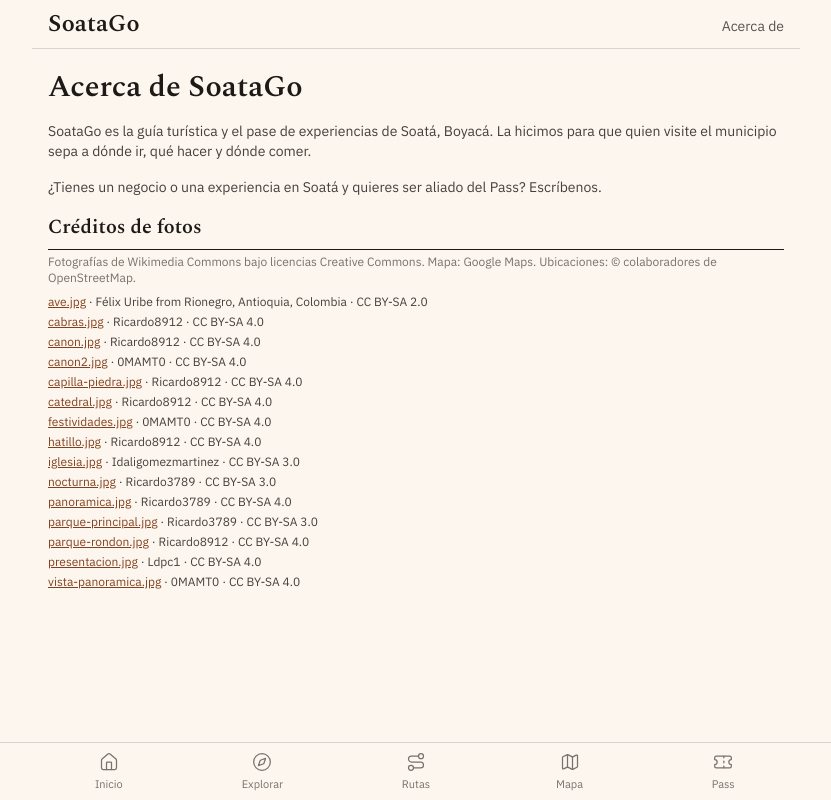
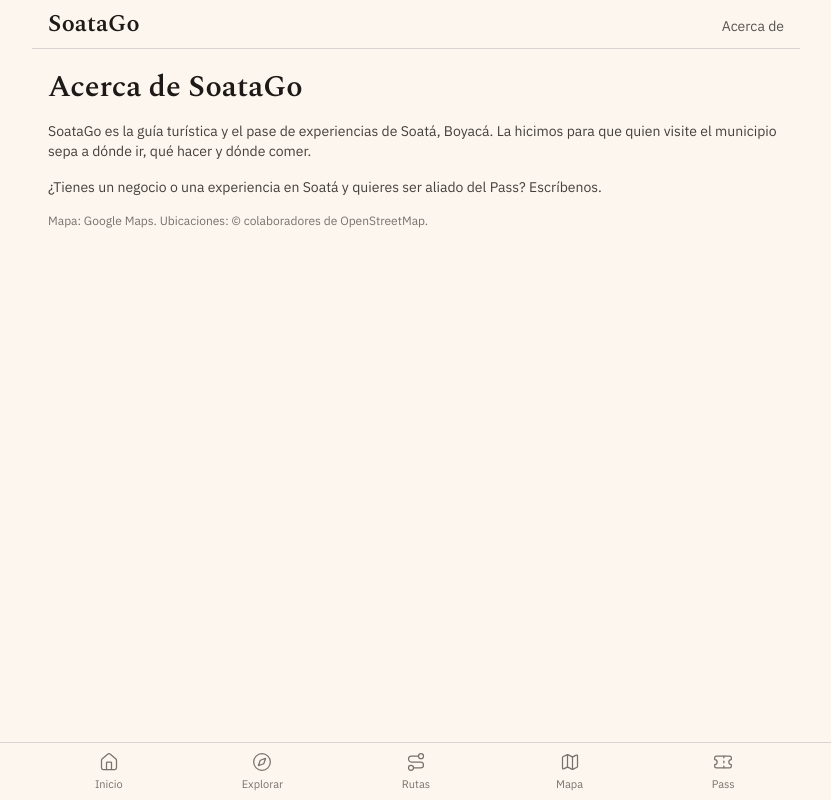
Before and after one commit to gordotechwebsite-dot/SoataGo, a React (Vite) app: page /acerca in a window 1280 px wide. Shown: the whole page, without its empty margins (224-1055 px from the left). Built offline with nearby package versions, Linux system fonts and the light colour scheme; no server answers.

Commit message:
feat: quitar créditos de fotos de Acerca de
Co-Authored-By: loptipdavid@gmail.com <gordotechwebsite@gmail.com>

```diff
--- a/src/pages/About.tsx
+++ b/src/pages/About.tsx
@@ -1,5 +1,3 @@
-import { PHOTO_CREDITS } from '../data/credits'
-
 export default function About() {
   return (
     <div className="space-y-4 px-4 py-5 text-sm text-stone-700">
@@ -11,17 +9,7 @@ export default function About() {
       <p>
         ¿Tienes un negocio o una experiencia en Soatá y quieres ser aliado del Pass? Escríbenos.
       </p>
-      <section>
-        <h2 className="border-b border-stone-900 pb-2 font-serif text-xl font-semibold text-stone-900">Créditos de fotos</h2>
-        <p className="mt-1 text-xs text-stone-500">Fotografías de Wikimedia Commons bajo licencias Creative Commons. Mapa: Google Maps. Ubicaciones: © colaboradores de OpenStreetMap.</p>
-        <ul className="mt-2 space-y-1 text-xs">
-          {PHOTO_CREDITS.map((c) => (
-            <li key={c.file}>
-              <a href={c.source} target="_blank" rel="noreferrer" className="text-datil-700 underline">{c.file.replace('/img/', '')}</a> · {c.author} · {c.license}
-            </li>
-          ))}
-        </ul>
-      </section>
+      <p className="text-xs text-stone-500">Mapa: Google Maps. Ubicaciones: © colaboradores de OpenStreetMap.</p>
     </div>
   )
 }
```
